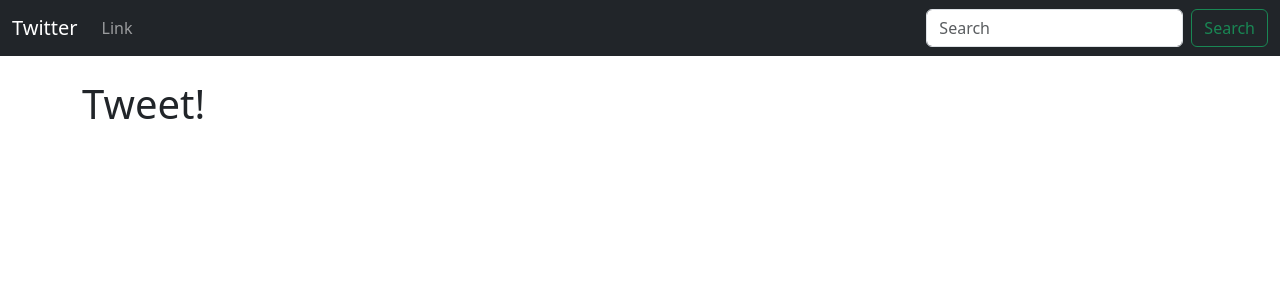
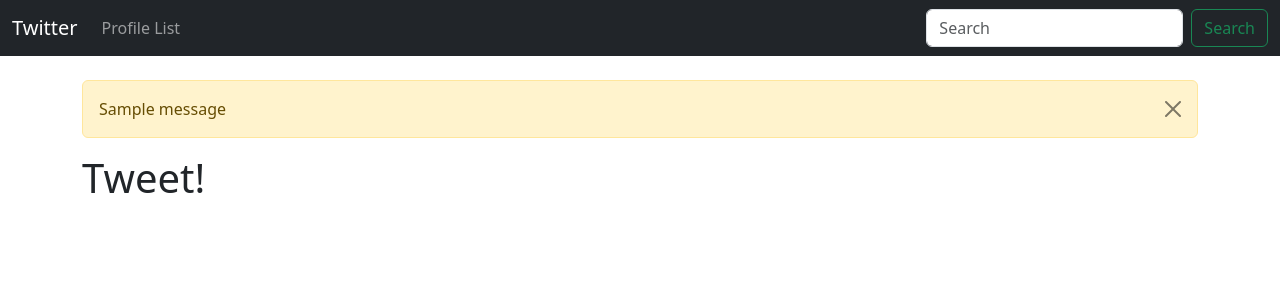
Before and after one commit to miteshtiwary123/twitter_clone, a Django app: page / in a window 1280 px wide. Shown: the top 300 px of the page. Run offline with Django 4.2, Linux system fonts and the light colour scheme; one stand-in notice (Sample message) is shown.

Commit message:
created profile list frontend

```diff
--- a/twitter/models.py
+++ b/twitter/models.py
@@ -6,6 +6,7 @@
 class Profile(models.Model):
     user = models.OneToOneField(User, on_delete=models.CASCADE)
     follows = models.ManyToManyField("self", related_name="followed_by", symmetrical=False, blank=True)
+    date_modified = models.DateTimeField(User, auto_now=True)
 
     def __str__(self) -> str:
         return self.user.username
--- a/twitter/templates/base.html
+++ b/twitter/templates/base.html
@@ -8,10 +8,19 @@
   </head>
   <body>
     {% include 'navbar.html' %}
-    <br/>
     <div class="container">
-        {% block content %}
-        {% endblock content %}
+      <br/>
+      {% if messages %}
+        {% for message in messages %}
+          <div class="alert alert-warning alert-dismissible fade show" role="alert">
+            {{ message }}
+            <button type="button" class="btn-close" data-bs-dismiss="alert" aria-label="Close"></button>
+          </div>
+        {% endfor %}
+      {% endif %}
+
+      {% block content %}
+      {% endblock content %}
     </div>
     <script src="https://cdn.jsdelivr.net/npm/bootstrap@5.3.1/dist/js/bootstrap.bundle.min.js" integrity="sha384-HwwvtgBNo3bZJJLYd8oVXjrBZt8cqVSpeBNS5n7C8IVInixGAoxmnlMuBnhbgrkm" crossorigin="anonymous"></script>
   </body>
--- a/twitter/templates/navbar.html
+++ b/twitter/templates/navbar.html
@@ -7,7 +7,7 @@
       <div class="collapse navbar-collapse" id="navbarSupportedContent">
         <ul class="navbar-nav me-auto mb-2 mb-lg-0">
           <li class="nav-item">
-            <a class="nav-link" href="#">Link</a>
+            <a class="nav-link" href="{% url 'profile_list' %}">Profile List</a>
           </li>
         </ul>
         <form class="d-flex" role="search">
--- a/twitter/urls.py
+++ b/twitter/urls.py
@@ -3,4 +3,5 @@
 
 urlpatterns = [
     path('', views.home, name='home'),
+    path('profile_list/', views.profile_list, name='profile_list'),
 ]
--- a/twitter/views.py
+++ b/twitter/views.py
@@ -1,4 +1,14 @@
-from django.shortcuts import render
+from django.shortcuts import render, redirect
+from django.contrib import messages
+from .models import Profile
 
 def home(request):
     return render(request, 'home.html')
+
+def profile_list(request):
+    if request.user.is_authenticated:
+        profiles = Profile.objects.exclude(user=request.user)
+        return render(request, 'profile_list.html', {"profiles": profiles})
+    else:
+        messages.success(request, ("You must be loggedin to see this page.."))
+        return redirect('home')
```
Also changed, not shown: twitter/templates/profile_list.html (added, +30 -0 lines), db.sqlite3, twitter/migrations/0002_profile_date_modified.py (added), twitter/static/images/default_profile_pic.png (added).
